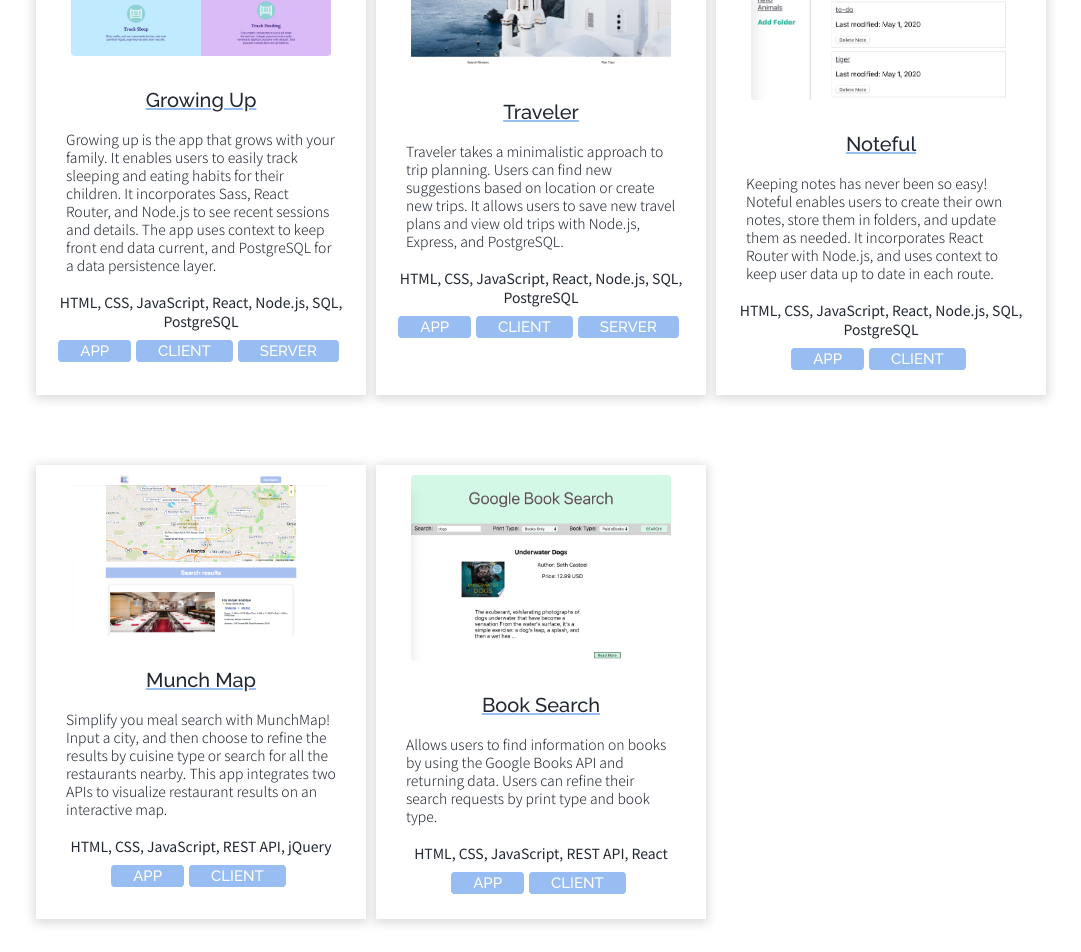
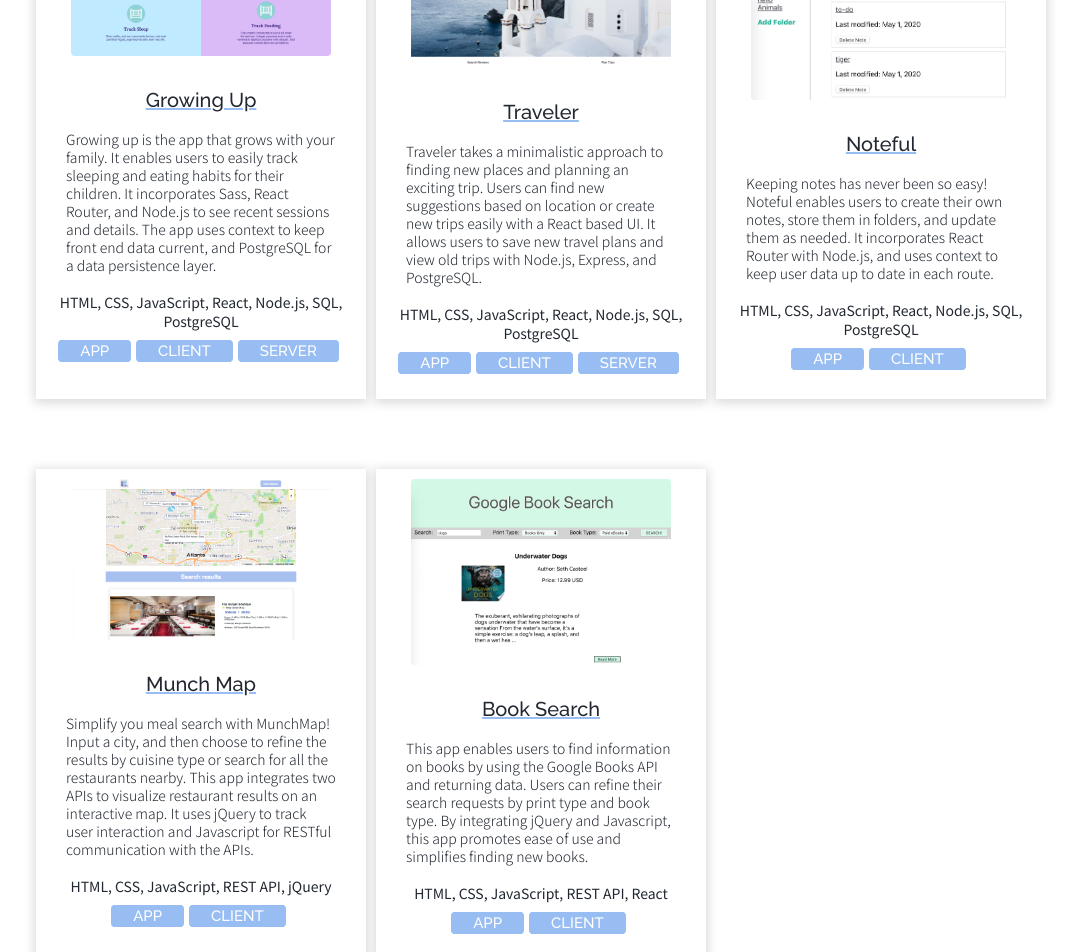
Before and after one commit to holly257/portfolio, a React (Create React App) app: page /portfolio in a window 1280 px wide. Shown: the part 320-1272 px from the top of the page, without its empty margins (99-1180 px from the left). Built offline with nearby package versions, Linux system fonts and the light colour scheme; no server answers.

Commit message:
updated app descriptions

```diff
--- a/src/STORE.js
+++ b/src/STORE.js
@@ -19,7 +19,7 @@ export default {
             image_alt: 'Travler Screenshot',
             name: 'Traveler',
             description:
-                'Traveler takes a minimalistic approach to trip planning. Users can find new suggestions based on location or create new trips. It allows users to save new travel plans and view old trips with Node.js, Express, and PostgreSQL.',
+                'Traveler takes a minimalistic approach to finding new places and planning an exciting trip. Users can find new suggestions based on location or create new trips easily with a React based UI. It allows users to save new travel plans and view old trips with Node.js, Express, and PostgreSQL.',
             tech: 'HTML, CSS, JavaScript, React, Node.js, SQL, PostgreSQL',
             live_app: 'https://traveler.now.sh/',
             client: 'https://github.com/holly257/traveler',
@@ -45,7 +45,7 @@ export default {
             image_alt: 'Munch Map Screenshot',
             name: 'Munch Map',
             description:
-                'Simplify you meal search with MunchMap! Input a city, and then choose to refine the results by cuisine type or search for all the restaurants nearby. This app integrates two APIs to visualize restaurant results on an interactive map.',
+                'Simplify you meal search with MunchMap! Input a city, and then choose to refine the results by cuisine type or search for all the restaurants nearby. This app integrates two APIs to visualize restaurant results on an interactive map. It uses jQuery to track user interaction and Javascript for RESTful communication with the APIs.',
             tech: 'HTML, CSS, JavaScript, REST API, jQuery',
             live_app: 'https://holly257.github.io/munch_map/',
             client: '',
@@ -58,7 +58,7 @@ export default {
             image_alt: 'Google Book Search Dog',
             name: 'Book Search',
             description:
-                'Allows users to find information on books by using the Google Books API and returning data. Users can refine their search requests by print type and book type.',
+                'This app enables users to find information on books by using the Google Books API and returning data. Users can refine their search requests by print type and book type. By integrating jQuery and Javascript, this app promotes ease of use and simplifies finding new books.',
             tech: 'HTML, CSS, JavaScript, REST API, React',
             live_app: 'https://noteful-client-psi-three.now.sh/',
             client: '',
```
